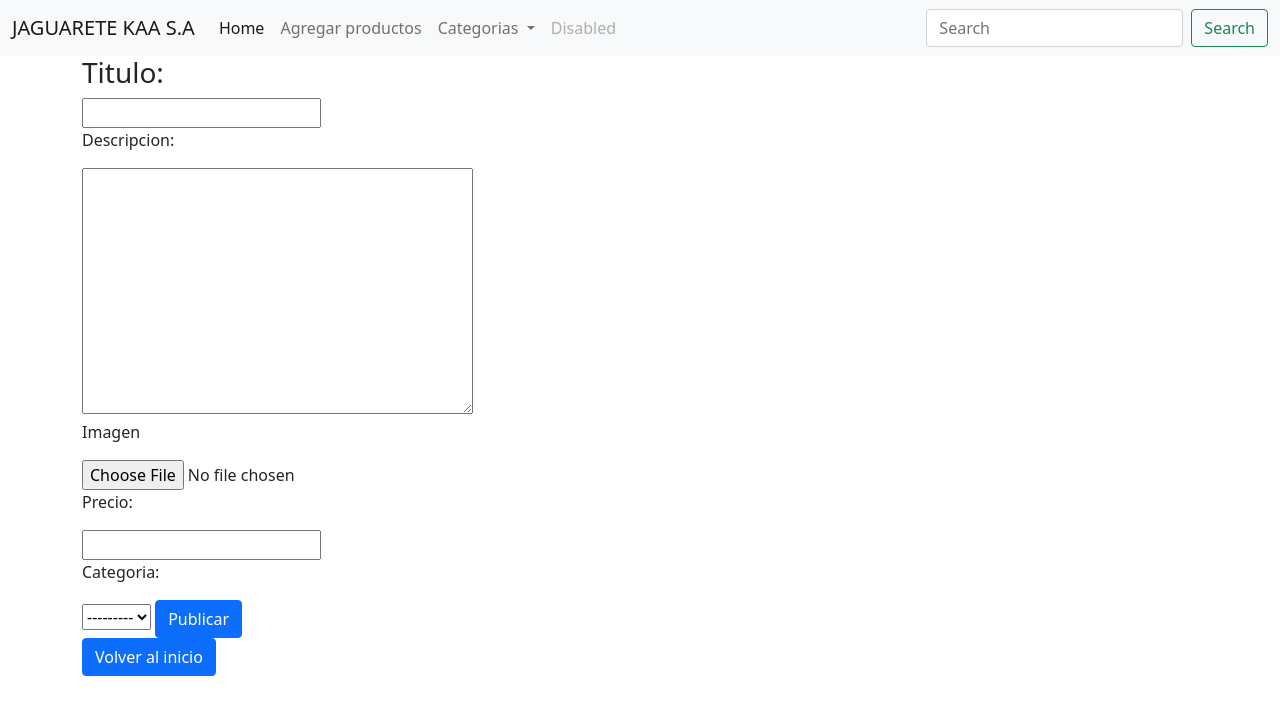
After one commit to fer-kt/django-ecommerce, a Django app: page /agregar/ in a window 1280 px wide. The commit adds this page. Shown: the top 715 px of the page. Run offline with Django 3.2, Linux system fonts and the light colour scheme; data that the repository does not hold is empty.

Commit message:
models, productos y categorias listos

```diff
--- a/TIENDA/admin.py
+++ b/TIENDA/admin.py
@@ -1,7 +1,7 @@
 from django.contrib import admin
 from .models import Producto, Carrito, Categoria
 
-# Register your models here.
+
 admin.site.register(Producto)
 admin.site.register(Carrito)
 admin.site.register(Categoria)
--- /dev/null
+++ b/TIENDA/forms.py
@@ -0,0 +1,14 @@
+from django import forms
+from .models import Producto, Categoria, Carrito
+
+class FormProducto(forms.ModelForm):
+
+    class Meta:
+        model = Producto
+        fields = ("titulo",'imagen', "descripcion",  'precio', 'categoria')
+        widgets = {
+
+            'titulo': forms.TextInput(attrs={'class': 'pub_titulo'}),
+            'descripcion': forms.Textarea(attrs={'class': 'pub_contenido'}),
+            'imagen': forms.FileInput(attrs={'name':'imagen_adjunta', 'class': 'pub_imagen'}),
+        }
--- a/TIENDA/models.py
+++ b/TIENDA/models.py
@@ -3,7 +3,7 @@ from django.db.models.base import Model
 from django.utils import timezone
 from django.contrib.auth.models import User
 
-# Create your models here.
+
 class Categoria(models.Model):
     titulo = models.CharField(max_length= 100, null=False)
     descripcion = models.TextField(max_length=1000)
@@ -14,10 +14,11 @@ class Categoria(models.Model):
 
 class Producto(models.Model):
     titulo = models.CharField(max_length=100)
-    imagen = models.ImageField(upload_to='imagenes')
+    imagen = models.FileField(upload_to= "imagenes", null = True )
     descripcion = models.TextField(max_length=1000)
     precio = models.FloatField()
     categoria = models.ForeignKey(Categoria,on_delete=models.CASCADE, related_name='categoria_producto')
+    fecha = models.DateTimeField(auto_now_add=True)
 
     def __str__(self) -> str:
         return f'{self.titulo} - {self.categoria} '
--- /dev/null
+++ b/TIENDA/templates/tienda/agregar.html
@@ -0,0 +1,31 @@
+{% extends 'tienda/layout.html' %}
+
+
+
+{% block body %}
+
+<form action="{% url 'tienda:agregar' %} ", method="POST" enctype="multipart/form-data">
+{% csrf_token %}
+    <h3>Titulo: </h3>
+    {{form.titulo}}
+
+    <p>Descripcion:</p>
+    {{form.descripcion}}
+
+    <p>Imagen</p>
+    {{form.imagen}}
+
+    <p>Precio: </p>
+    {{form.precio}}
+
+    <p>Categoria:</p>
+    {{form.categoria}}
+    <input type="submit" class="btn btn-primary" value="Publicar">
+</form>
+
+
+
+
+
+<a href=" {% url 'tienda:home' %} " class="btn btn-primary"> Volver al inicio</a>
+{% endblock body %}
--- a/TIENDA/templates/tienda/layout.html
+++ b/TIENDA/templates/tienda/layout.html
@@ -11,12 +11,68 @@
     <script src='main.js'></script> -->
     <link href="https://cdn.jsdelivr.net/npm/bootstrap@5.0.1/dist/css/bootstrap.min.css" rel="stylesheet"
         integrity="sha384-+0n0xVW2eSR5OomGNYDnhzAbDsOXxcvSN1TPprVMTNDbiYZCxYbOOl7+AMvyTG2x" crossorigin="anonymous">
+    <script src="https://cdn.jsdelivr.net/npm/bootstrap@5.0.2/dist/js/bootstrap.bundle.min.js"
+        integrity="sha384-MrcW6ZMFYlzcLA8Nl+NtUVF0sA7MsXsP1UyJoMp4YLEuNSfAP+JcXn/tWtIaxVXM"
+        crossorigin="anonymous"></script>
 </head>
 
 <body>
+
+
+<nav class="navbar navbar-expand-lg navbar-light bg-light">
+    <div class="container-fluid">
+        <a class="navbar-brand" href="{% url 'tienda:home' %}">JAGUARETE KAA S.A</a>
+        <button class="navbar-toggler" type="button" data-bs-toggle="collapse"
+            data-bs-target="#navbarSupportedContent" aria-controls="navbarSupportedContent" aria-expanded="false"
+            aria-label="Toggle navigation">
+            <span class="navbar-toggler-icon"></span>
+        </button>
+        <div class="collapse navbar-collapse" id="navbarSupportedContent">
+            <ul class="navbar-nav me-auto mb-2 mb-lg-0">
+                <li class="nav-item">
+                    <a class="nav-link active" aria-current="page" href="{% url 'tienda:home' %} ">Home</a>
+                </li>
+                <li class="nav-item">
+
+                    <a class="nav-link" href="{% url 'tienda:agregar' %}">Agregar productos</a>
+                </li>
+                <li class="nav-item dropdown">
+                    <a class="nav-link dropdown-toggle" href="#" id="navbarDropdown" role="button"
+                        data-bs-toggle="dropdown" aria-expanded="false">
+                        Categorias
+                    </a>
+
+                    <ul class="dropdown-menu" aria-labelledby="navbarDropdown">
+
+                        {% for cat in categoria %}
+                        <li><a class="dropdown-item" href="{% url 'tienda:categorias' cat.id %} ">{{cat}}</a></li>
+                        {% endfor %}
+
+                    </ul>
+
+
+
+                </li>
+                <li class="nav-item">
+                    <a class="nav-link disabled" href="#" tabindex="-1" aria-disabled="true">Disabled</a>
+                </li>
+            </ul>
+            <form class="d-flex">
+                <input class="form-control me-2" type="search" placeholder="Search" aria-label="Search">
+                <button class="btn btn-outline-success" type="submit">Search</button>
+            </form>
+        </div>
+    </div>
+</nav>
+
+
+
+
+
     <div class="container">
 
         {% block body %}
+
         {% endblock body %}
     </div>
 
--- a/TIENDA/urls.py
+++ b/TIENDA/urls.py
@@ -5,6 +5,9 @@ from . import views
 app_name = 'tienda'
 urlpatterns = [
     path('', views.home, name = 'home'),
-    path('producto/<int:id_producto>', views.producto, name = 'producto')
-
+    path('producto/<int:id_producto>', views.producto, name = 'producto'),
+    path('agregar/', views.agregar, name = 'agregar'),
+    path('categoria/<int:id>', views.categoria, name = 'categorias'),
+    path('editar/<int:id_producto>', views.editar, name = 'editar'),
+    path('eliminar/<articulo_id>', views.eliminar, name = 'eliminar')
 ]
--- a/TIENDA/views.py
+++ b/TIENDA/views.py
@@ -1,23 +1,70 @@
 import TIENDA
-from django.shortcuts import render,get_object_or_404
-from django.http import HttpResponse
-from .models import Producto
-
-# Create your views here.
+from django.shortcuts import render, get_object_or_404, redirect
+from django.http import HttpResponse, HttpResponseRedirect
+from .models import Producto, Categoria
+from .forms import FormProducto, Producto
+from django.urls import reverse
 
 
 def home(request):
-
-    productos = Producto.objects.all()
+    nuevos = Producto.objects.all().order_by('-fecha')[:3]
+    productos = Producto.objects.all().order_by('-fecha')[3:10]
+    categoria = Categoria.objects.all()
     return render(request, 'tienda/index.html', {
-        'productos': productos
+        'productos': productos,
+        'nuevos': nuevos,
+        'categoria': categoria,
     })
 
 
-
 def producto(request, id_producto):
-    ctx = get_object_or_404(Producto, id = id_producto)
-    return render(request, 'tienda/producto.html',{
-        'ctx':ctx
+    categoria = Categoria.objects.all()
+    ctx = get_object_or_404(Producto, id=id_producto)
+    return render(request, 'tienda/producto.html', {
+        'ctx': ctx,
+        'categoria': categoria,
 
     })
+
+
+def agregar(request):
+    categoria = Categoria.objects.all()
+    data = {"form": FormProducto(), 'categoria': categoria}
+    if request.method == "POST":
+        form = FormProducto(data=request.POST, files=request.FILES)
+        if form.is_valid():
+            form.save()
+            return redirect('tienda:home')
+        else:
+            form = FormProducto()
+    return render(request, "tienda/agregar.html", data)
+
+
+def categoria(request, id):
+    categoria = Categoria.objects.all()
+    cat = Producto.objects.filter(categoria=id)
+    print(id)
+    return render(request, 'tienda/categorias.html', {
+        'cat': cat,
+        'categoria': categoria
+    })
+
+
+def editar(request, id_producto):
+    producto = get_object_or_404(Producto, id = id_producto)
+    if request.method == 'POST':
+        form = FormProducto(data=request.POST, files=request.FILES, instance= producto)
+        if form.is_valid():
+            form.save()
+            return redirect('tienda:home')
+    else:
+        form = FormProducto(instance= producto)
+        return render(request, 'tienda/editar.html', {
+            'producto': producto,
+            'form': form
+        })
+
+def eliminar(request, articulo_id):
+    producto = get_object_or_404(Producto, id=articulo_id)
+    producto.delete()
+    return redirect("tienda:home")
--- a/TP/urls.py
+++ b/TP/urls.py
@@ -1,18 +1,3 @@
-"""TP URL Configuration
-
-The `urlpatterns` list routes URLs to views. For more information please see:
-    https://docs.djangoproject.com/en/3.2/topics/http/urls/
-Examples:
-Function views
-    1. Add an import:  from my_app import views
-    2. Add a URL to urlpatterns:  path('', views.home, name='home')
-Class-based views
-    1. Add an import:  from other_app.views import Home
-    2. Add a URL to urlpatterns:  path('', Home.as_view(), name='home')
-Including another URLconf
-    1. Import the include() function: from django.urls import include, path
-    2. Add a URL to urlpatterns:  path('blog/', include('blog.urls'))
-"""
 from django.contrib import admin
 from django.urls import path
 from django.urls.conf import include
```
Also changed, not shown: TIENDA/templates/tienda/categorias.html (added, +25 -0 lines), TIENDA/templates/tienda/editar.html (added, +25 -0 lines), TIENDA/templates/tienda/index.html (+29 -3 lines), TIENDA/templates/tienda/producto.html (+27 -4 lines), TP/settings.py (+0 -10 lines), TIENDA/migrations/0004_alter_producto_imagen.py (added), TIENDA/migrations/0005_alter_producto_imagen.py (added), TIENDA/migrations/0006_auto_20210623_1917.py (added), media/imagenes/WhatsApp_Image_2020-10-05_at_19.13.51.jpeg (deleted), media/imagenes/gato_pedro.jpeg (deleted), media/imagenes/gato_pedro_apa.png (deleted), 1 other file.
